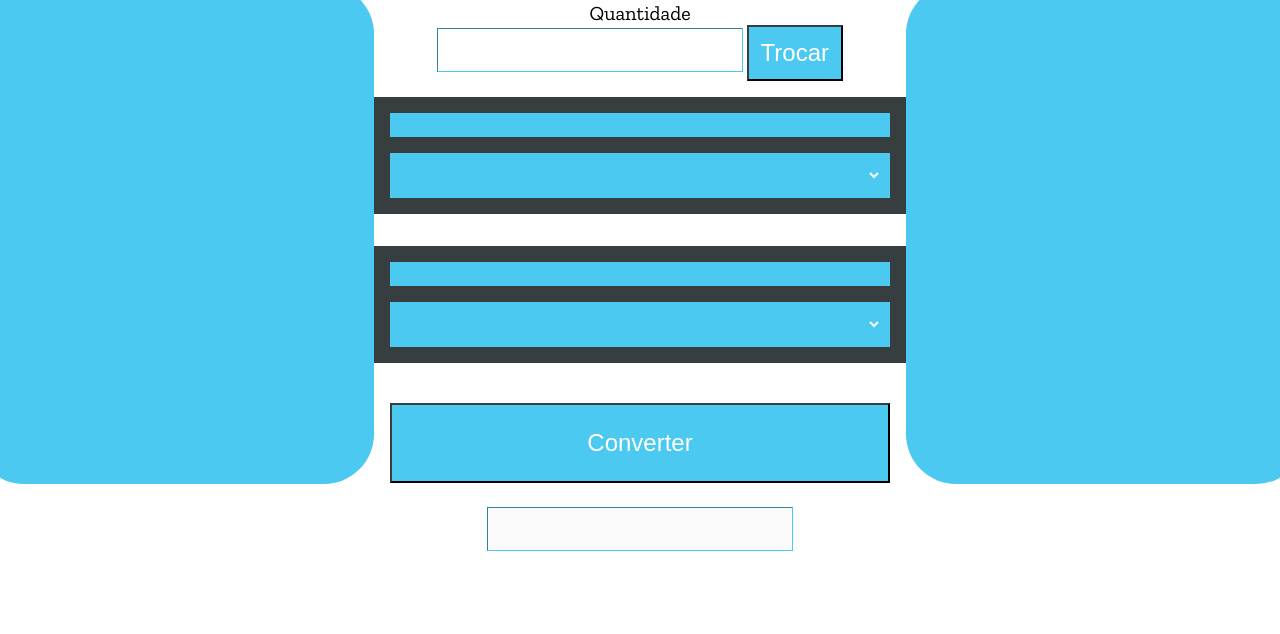
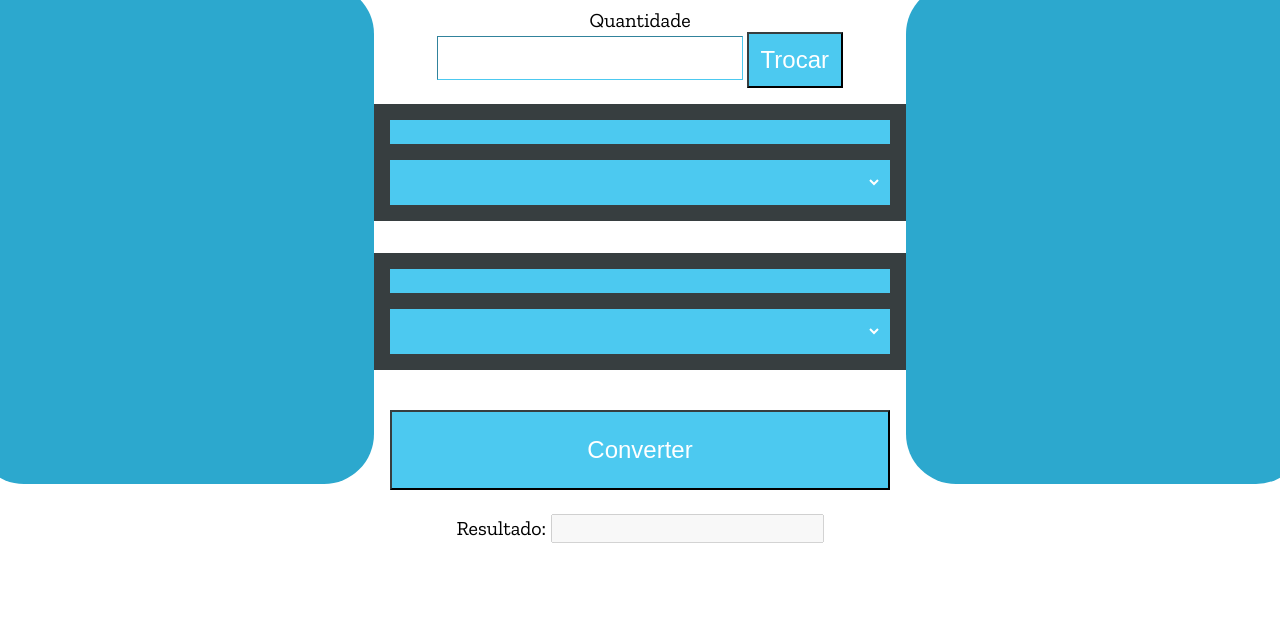
Before and after one commit to gabrielf7/DConvertido, a plain HTML site: page public/index.html in a window 1280 px wide. Shown: the part 166-800 px from the top of the page. Drawn offline with nearby package versions, Linux system fonts and the light colour scheme; no server answers.

Commit message:
Add: Atualizar layout no container de texto

```diff
--- a/public/index.html
+++ b/public/index.html
@@ -13,7 +13,9 @@
     <div id='container'>
       <div class="sobrePar">
         <h4 id="nameInfoTexto01"></h4>
-        <p id="infoTexto01"></p>
+        <div class="containerTexto">
+          <p id="infoTexto01"></p>
+        </div>
       </div>
     </div>
 
@@ -46,14 +48,16 @@
 
       <button id='convertButton'>Converter</button>
 
-      <div>
-        <input type='text' id='toValue' class='valueInput' disabled>
+      <div style="font-size: 20px;">
+        Resultado: <input type='text' id='toValue' style="font-size: 20px;" disabled>
       </div>
     </div>
     <div id='container'>
       <div class="sobrePar">
         <h4 id="nameInfoTexto02"></h4>
-        <p id="infoTexto02"></p>
+        <div class="containerTexto">
+          <p id="infoTexto02"></p>
+        </div>
       </div>
     </div>
 
--- a/src/css/style.css
+++ b/src/css/style.css
@@ -11,6 +11,14 @@ body{
   background-color: #fff;
 }
 
+label {
+  font-size: 20px;
+}
+
+h4 {
+  color: #fff;
+}
+
 #container{
   width: 100vw;
   height: 100vh;
@@ -20,10 +28,18 @@ body{
   flex-direction: column;
 }
 
+.containerTexto {
+  padding-left: 25px;
+  padding-right: 25px;
+  padding-bottom: 25px;
+  color: #fff;
+  font-size: 16px;
+}
+
 .sobrePar {
   width: 400px;
   height: 500px;
-  background-color:#4cc9f0;
+  background-color:#2ca8ce;
   justify-content: center;
   align-items: center;
   flex-direction: column;
@@ -113,10 +129,6 @@ body{
   color:white;
 }
 
-label {
-  font-size: 20px;
-}
-
 .valueInput{
   border-style: inset;
   border-color: #4cc9f0;
```
Also changed, not shown: src/js/pd-comportamental/classes/StrategyConcreto.js (+9 -8 lines).
